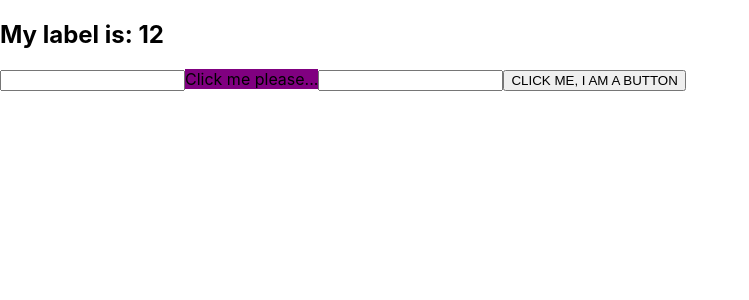
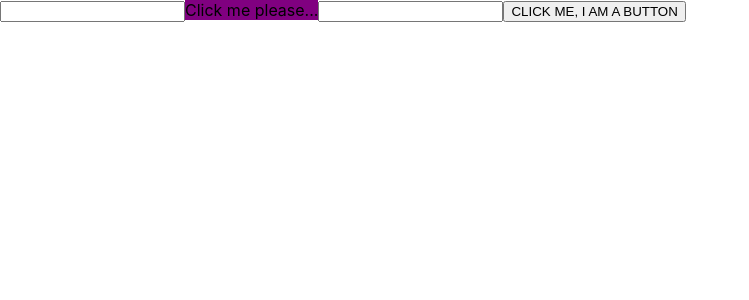
Before and after one commit to osmanbeshirov/TSC-react, a React (Create React App) app: page / in a window 1280 px wide. Shown: the top 300 px of the page, without its empty margins (0-749 px from the left). Built offline with nearby package versions, Linux system fonts and the light colour scheme.

Commit message:
second child edit

```diff
--- a/src/components/Hello.tsx
+++ b/src/components/Hello.tsx
@@ -68,7 +68,7 @@ const Hello: React.FunctionComponent<IProps> = ({ name, label }) => {
     return (
         <div>
             {/* <h1>Hello component {name}</h1> */}
-            <h2>My label is: {label}</h2>
+            {/* <h2>My label is: {label}</h2> */}
             <input type="text" onChange={handleChaing} />
             <div ref={divRef} onClick={handleClick} style={{ backgroundColor: 'purple', display: 'inline-block' }}>Click me please...</div>
             <input type="text" ref={inputRef} />
```
